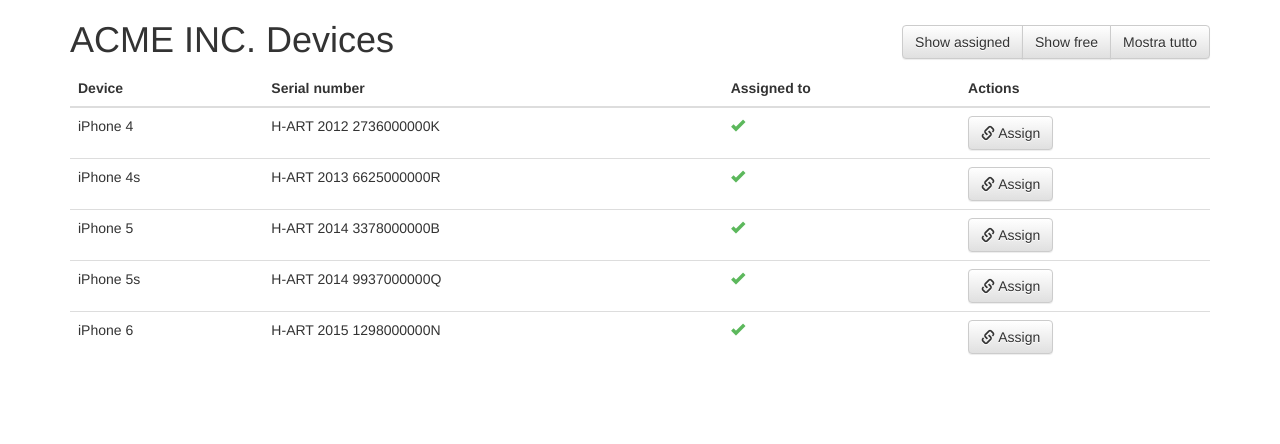
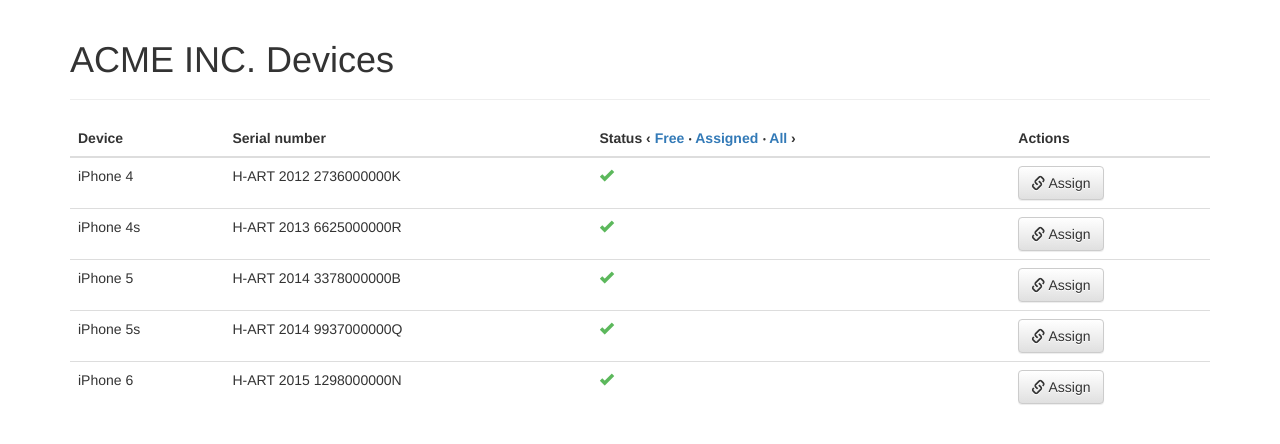
Before and after one commit to mrosati84/Device-Booking, a Django app: page / in a window 1280 px wide. Shown: the top 444 px of the page. Run offline with Django 3.2, Linux system fonts and the light colour scheme; data comes from the database, SQL or seed files in the repository; some libraries are stand-ins or nearby versions.

Commit message:
update UI

```diff
--- a/www/static/www/css/main.css
+++ b/www/static/www/css/main.css
@@ -1,6 +1,5 @@
 .buttons {
-    text-align: right;
-    padding: 25px 0 0 0;
+    text-align: center;
 }
 
 .btn i {
--- a/www/templates/www/index.html
+++ b/www/templates/www/index.html
@@ -2,16 +2,9 @@
 
 {% block content %}
     <div class="row">
-        <div class="col-md-6">
-            <h1>{{ COMPANY_NAME }} Devices</h1>
-        </div>
-        <div class="col-md-6">
-            <div class="buttons">
-                <div class="btn-group">
-                    <button class="btn btn-default" type="button" id="show-reserved">{{ _('Show assigned') }}</button>
-                    <button class="btn btn-default" type="button" id="show-free">{{ _('Show free') }}</button>
-                    <button class="btn btn-default" type="button" id="show-all">{{ _('Show all') }}</button>
-                </div>
+        <div class="col-md-12">
+            <div class="page-header">
+                <h1>{{ COMPANY_NAME }} Devices</h1>
             </div>
         </div>
     </div>
@@ -23,7 +16,7 @@
                     <tr>
                         <th>Device</th>
                         <th>{{ _('Serial number') }}</th>
-                        <th>{{ _('Assigned to') }}</th>
+                        <th>{{ _('Status') }} &lsaquo; <a href="#" id="show-free">Free</a> ‧ <a href="#" id="show-reserved">Assigned</a> ‧ <a href="#" id="show-all">All</a> &rsaquo;</th>
                         <th>{{ _('Actions') }}</th>
                     </tr>
                 </thead>
@@ -74,17 +67,20 @@
             $(this).find('input').focus();
         });
 
-        $('#show-reserved').on('click', function () {
+        $('#show-reserved').on('click', function (e) {
+            e.preventDefault();
             $('tr.reserved').show();
             $('tr.free').hide();
         });
 
-        $('#show-free').on('click', function () {
+        $('#show-free').on('click', function (e) {
+            e.preventDefault();
             $('tr.free').show();
             $('tr.reserved').hide();
         });
 
-        $('#show-all').on('click', function () {
+        $('#show-all').on('click', function (e) {
+            e.preventDefault();
             $('tr.free').show();
             $('tr.reserved').show();
         });
```
